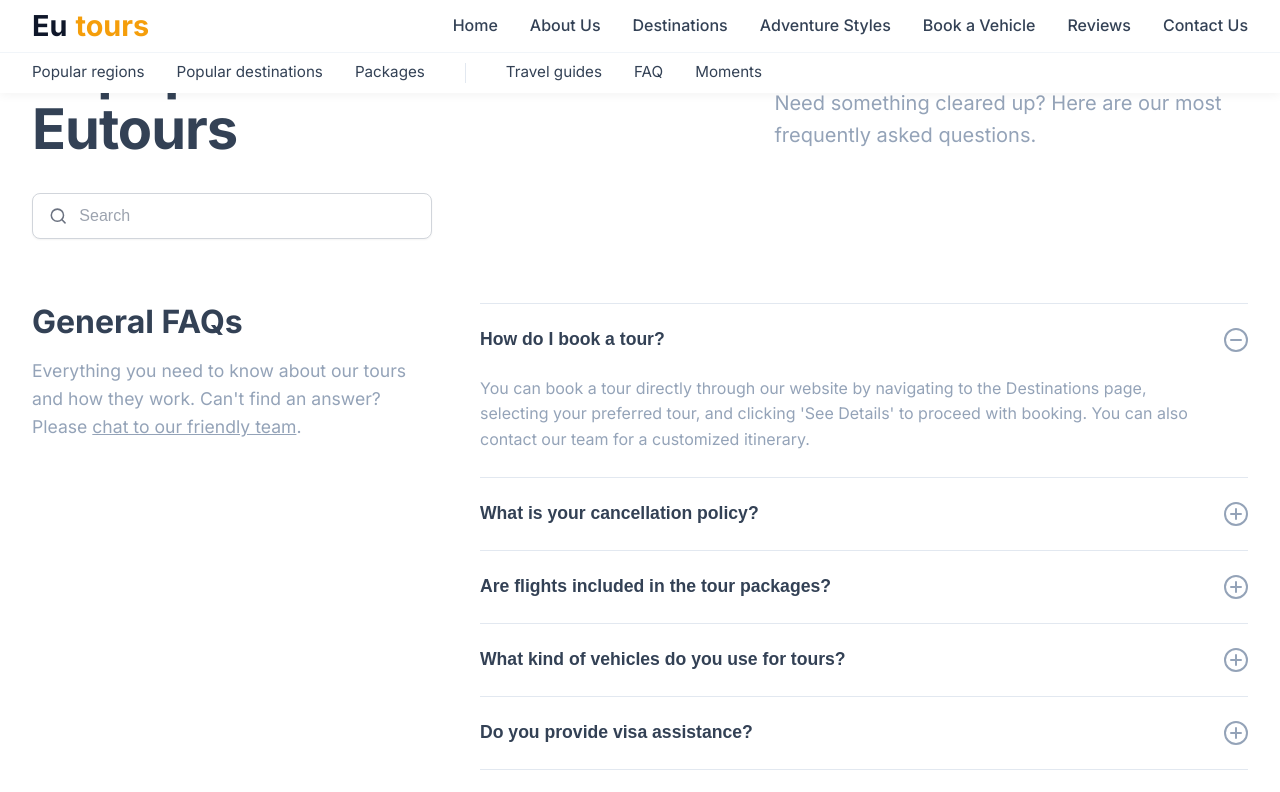
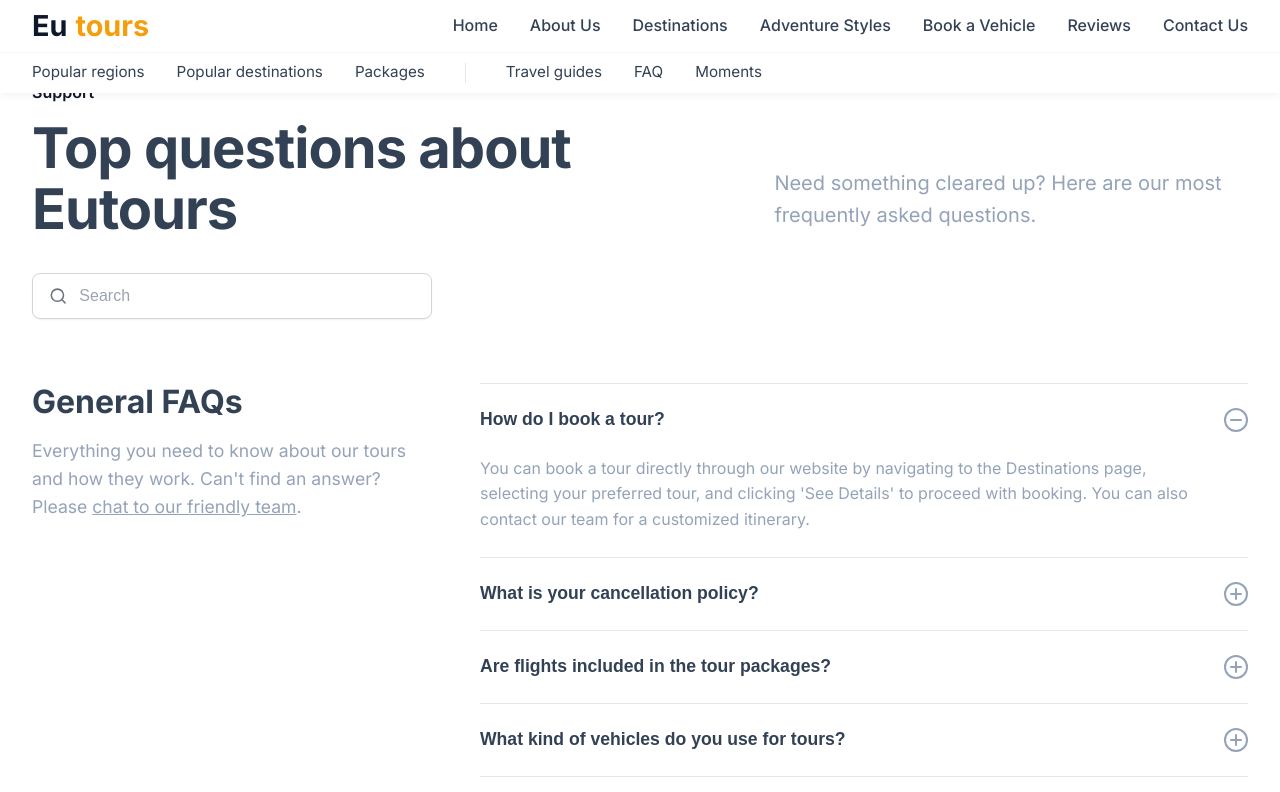
Before and after one commit to AMGRPrabhatha/eutours, a React (Vite) app: page /faq in a window 1280 px wide. Shown: the top 792 px of the page. Built offline with nearby package versions, Linux system fonts and the light colour scheme.

Commit message:
Fix navbar overlapping FAQ title by restoring the top padding offset

```diff
--- a/src/pages/Faq.jsx
+++ b/src/pages/Faq.jsx
@@ -48,7 +48,7 @@ const Faq = () => {
   };
 
   return (
-    <div className="faq-page-redesign" style={{ background: 'var(--white)', minHeight: '80vh' }}>
+    <div className="faq-page-redesign" style={{ background: 'var(--white)', minHeight: '80vh', paddingTop: 'var(--header-height)' }}>
       {/* New Header Section */}
       <section className="faq-header-modern container section-padding" style={{ paddingBottom: '0' }}>
         <div className="faq-header-grid">
```
